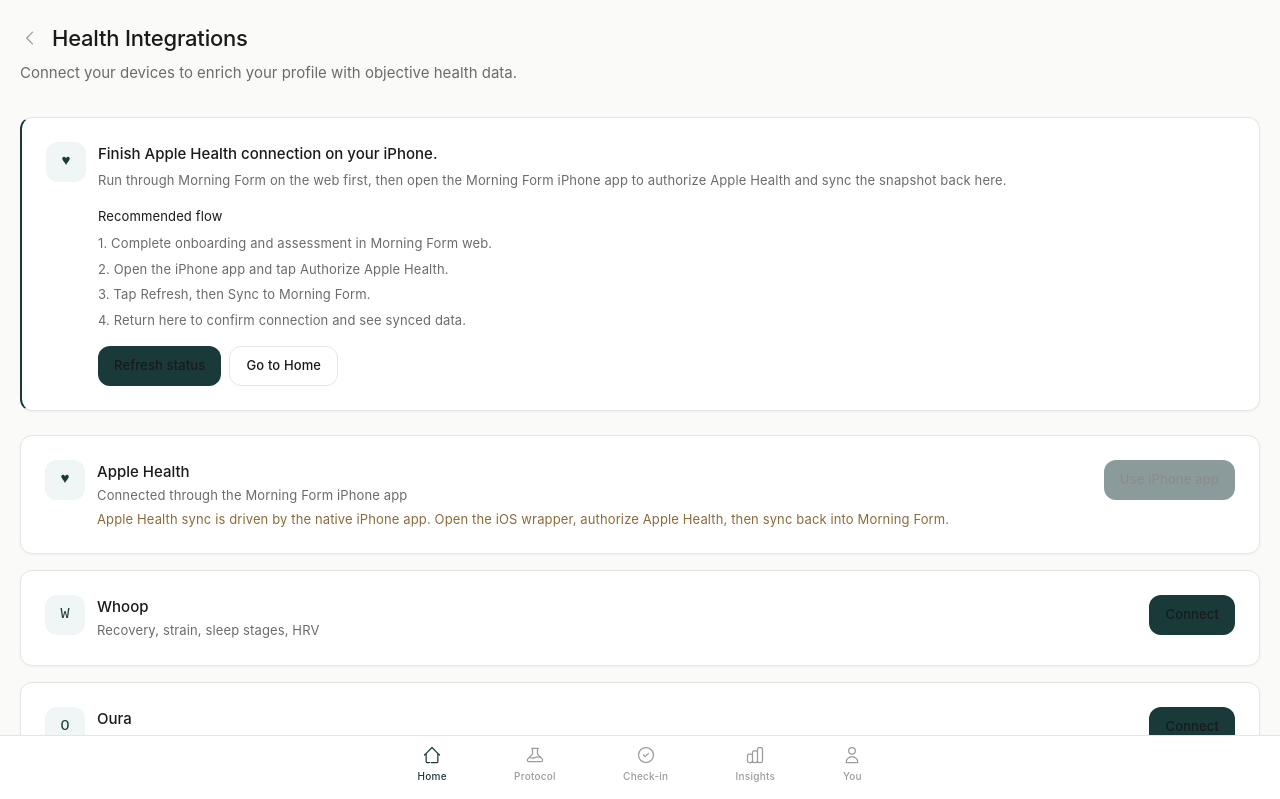
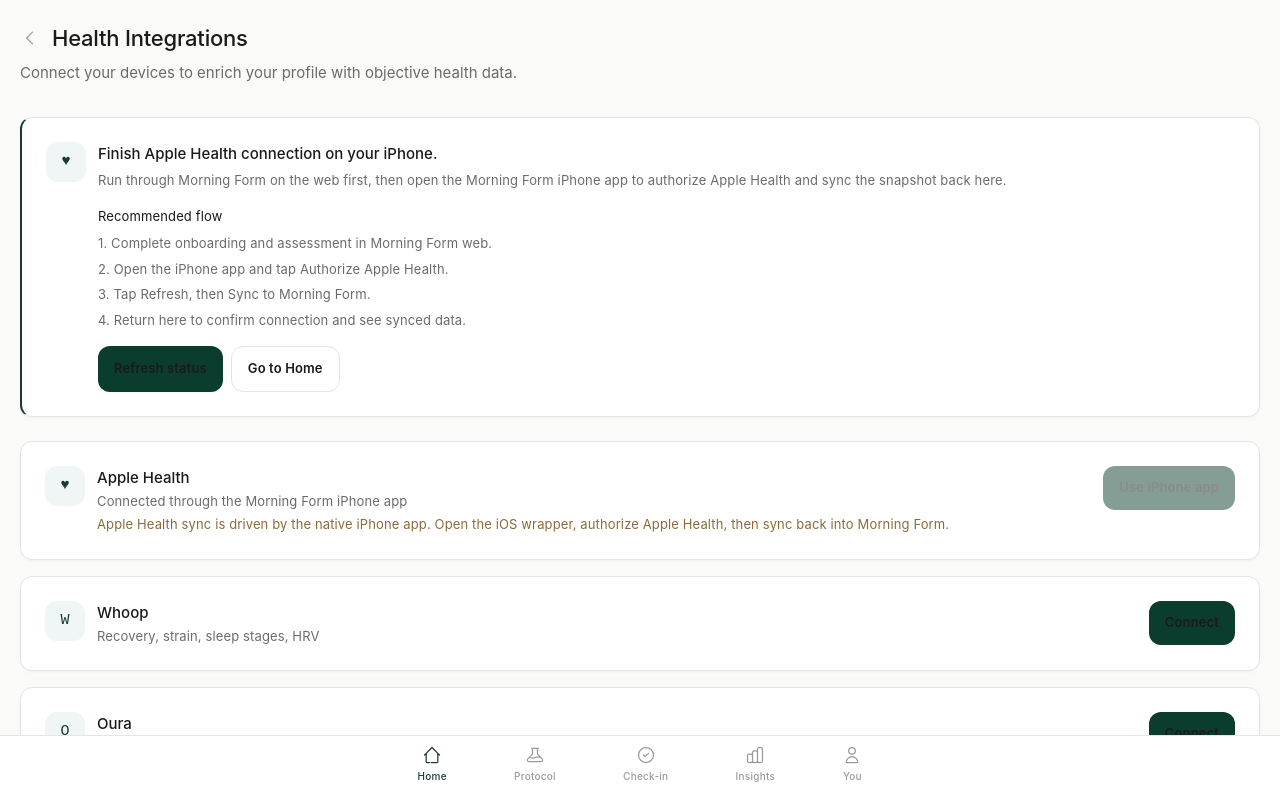
Before and after one commit to contactxyz-admin/morning-form, a Next.js app: page /settings/integrations in a window 1280 px wide. Shown: the top 799 px of the page. Built offline with nearby package versions, Linux system fonts and the light colour scheme; no server answers; the database is empty.

Commit message:
Improve button contrast and accessibility

```diff
--- a/src/components/ui/button.tsx
+++ b/src/components/ui/button.tsx
@@ -17,14 +17,14 @@
         ref={ref}
         disabled={disabled || loading}
         className={cn(
-          'inline-flex items-center justify-center font-medium transition-all duration-250 ease-out active:scale-[0.98] disabled:opacity-50 disabled:pointer-events-none',
+          'inline-flex items-center justify-center font-semibold transition-all duration-250 ease-out active:scale-[0.98] disabled:opacity-50 disabled:pointer-events-none focus-visible:outline focus-visible:outline-2 focus-visible:outline-offset-2 focus-visible:outline-button-focus',
           {
-            'bg-accent text-white hover:bg-accent-muted': variant === 'primary',
-            'border border-border text-text-primary hover:border-border-hover bg-transparent': variant === 'secondary',
+            'bg-button text-white hover:bg-button-hover active:bg-button-active': variant === 'primary',
+            'border border-border text-text-primary hover:border-border-hover bg-transparent active:bg-surface': variant === 'secondary',
             'text-text-secondary hover:text-text-primary bg-transparent': variant === 'ghost',
-            'h-12 px-6 text-body rounded-button': size === 'default',
-            'h-10 px-4 text-caption rounded-button': size === 'sm',
-            'h-14 px-8 text-body rounded-button': size === 'lg',
+            'min-h-[44px] px-4 py-3 text-body rounded-button': size === 'default',
+            'min-h-[44px] px-4 py-3 text-caption rounded-button': size === 'sm',
+            'min-h-[52px] px-5 py-3 text-body rounded-button': size === 'lg',
             'w-full': fullWidth,
           },
           loading && 'animate-pulse-subtle',
--- a/tailwind.config.ts
+++ b/tailwind.config.ts
@@ -20,6 +20,12 @@
           DEFAULT: '#1A3A3A',
           light: '#F0F5F5',
           muted: '#2A4A4A',
+        },
+        button: {
+          DEFAULT: '#0B3D2E',
+          hover: '#145A44',
+          active: '#072E22',
+          focus: '#94A3B8',
         },
         positive: {
           DEFAULT: '#4A6B5A',
```
